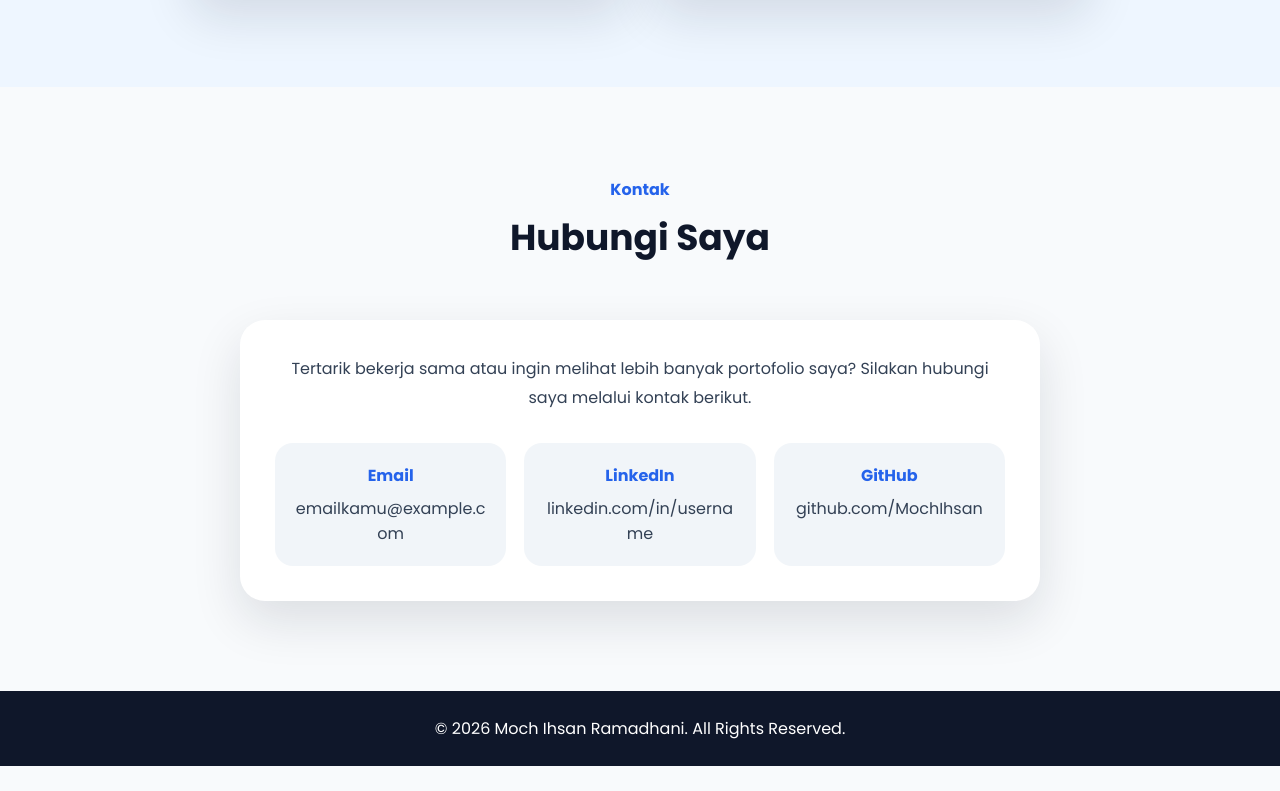
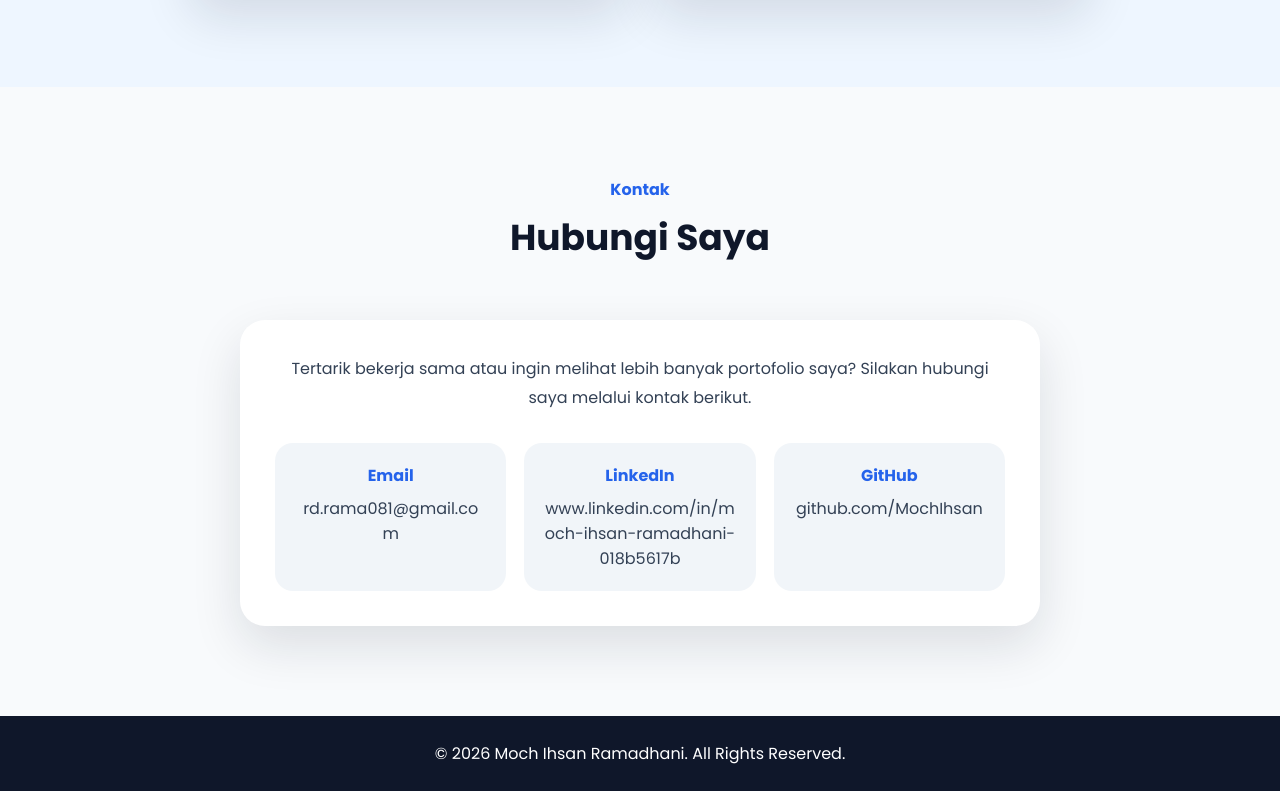
Before and after one commit to MochIhsan/portofolio, a plain HTML site: page index.html in a window 1280 px wide. Shown: the part 4611-5402 px from the top of the page. Before the commit the page ends 5377 px from the top, so only its background shows below. Drawn offline with Linux system fonts and the light colour scheme.

Commit message:
update codingan terbaru

```diff
--- a/index.html
+++ b/index.html
@@ -368,11 +368,12 @@
       <div class="contact-list">
         <div class="contact-item">
           <span>Email</span>
-          <p>emailkamu@example.com</p>
+          <p>rd.rama081@gmail.com</p>
         </div>
         <div class="contact-item">
           <span>LinkedIn</span>
-          <p>linkedin.com/in/username</p>
+          <p>www.linkedin.com/in/moch-ihsan-ramadhani-018b5617b
+</p>
         </div>
         <div class="contact-item">
           <span>GitHub</span>
```
